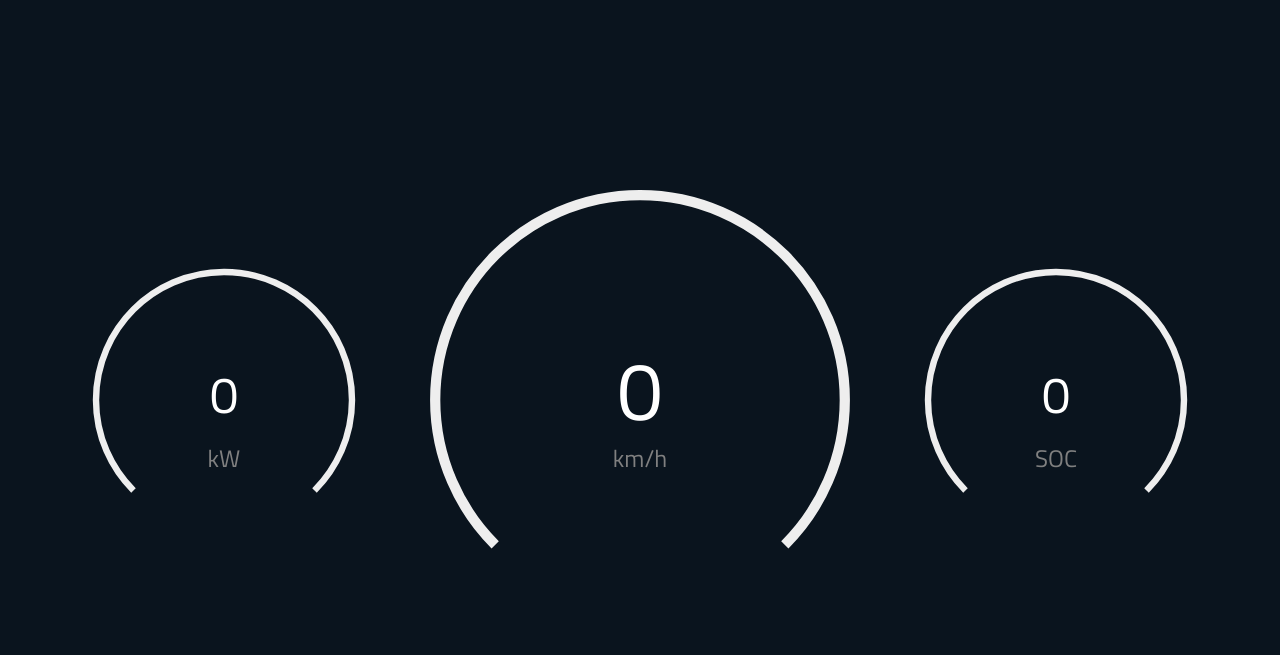
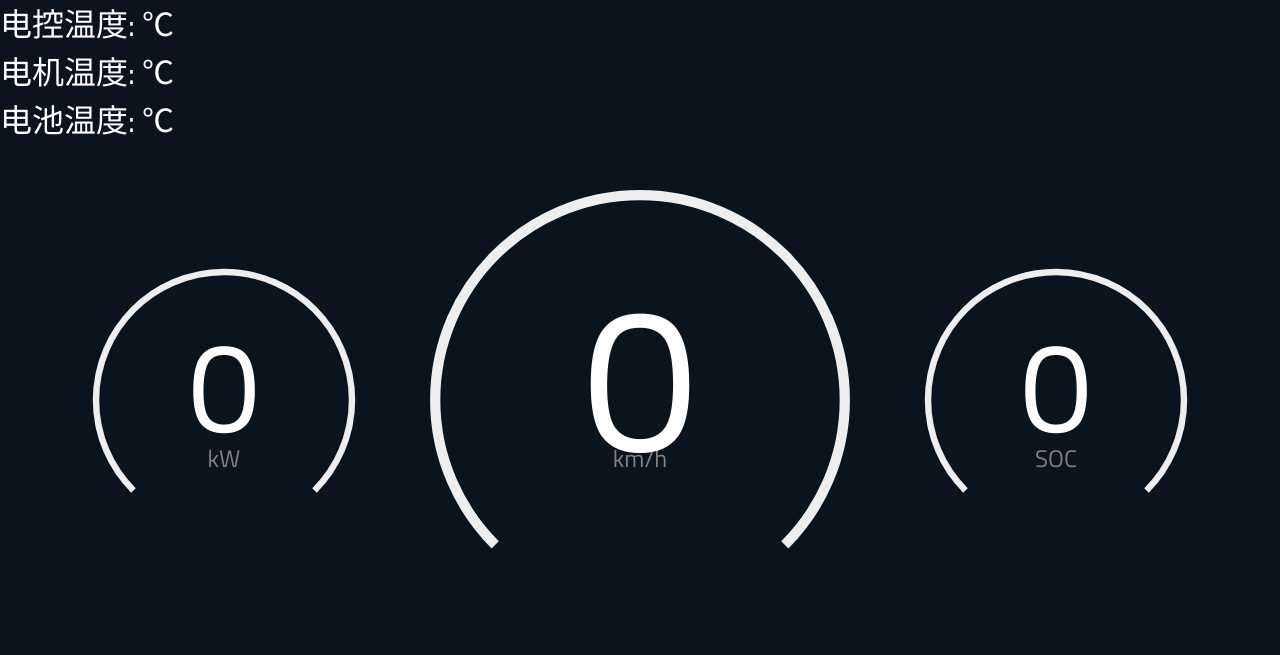
Before and after one commit to LeoJhonSong/furyTerminal, a Django app: page /oncar/ in a window 1280 px wide. Shown: the top 655 px of the page. Run offline with Django 3.2, Linux system fonts and the light colour scheme; data that the repository does not hold is empty; some libraries are stand-ins or nearby versions.

Commit message:
perf(oncar page): larger the font

```diff
--- a/templates/oncar/gauge.html
+++ b/templates/oncar/gauge.html
@@ -136,9 +136,9 @@
             powerGauge.setValue(power)
             speedGauge.setValue(speed)
             socGauge.setValue(batSoc)
-            document.getElementById('mcuTemp').innerHTML = '电控温度: ' + mcuTemp
-            document.getElementById('motorTemp').innerHTML = '电机温度: ' + motorTemp
-            document.getElementById('batMaxTemp').innerHTML = '电池温度: ' + batMaxTemp
+            document.getElementById('mcuTemp').innerHTML = '电控温度: ' + mcuTemp + '℃'
+            document.getElementById('motorTemp').innerHTML = '电机温度: ' + motorTemp + '℃'
+            document.getElementById('batMaxTemp').innerHTML = '电池温度: ' + batMaxTemp + '℃'
         });
         setTimeout("speed_show()", 100);
     }
--- a/templates/oncar/index.html
+++ b/templates/oncar/index.html
@@ -10,10 +10,10 @@
     {% include 'oncar/gauge.html' %}
 </div>
 
-<div class="temps" style="color: white; font-size: 2vmin;">
-    <div id="mcuTemp"></div>
-    <div id="motorTemp"></div>
-    <div id="batMaxTemp"></div>
+<div class="temps" style="color: white; font-size: 4vmin;">
+    <div id="mcuTemp">电控温度: ℃</div>
+    <div id="motorTemp">电机温度: ℃</div>
+    <div id="batMaxTemp">电池温度: ℃</div>
 </div>
 
 {% endblock body-content %}
```
Also changed, not shown: static/svg-modern-gauge/gauge.min.js.
